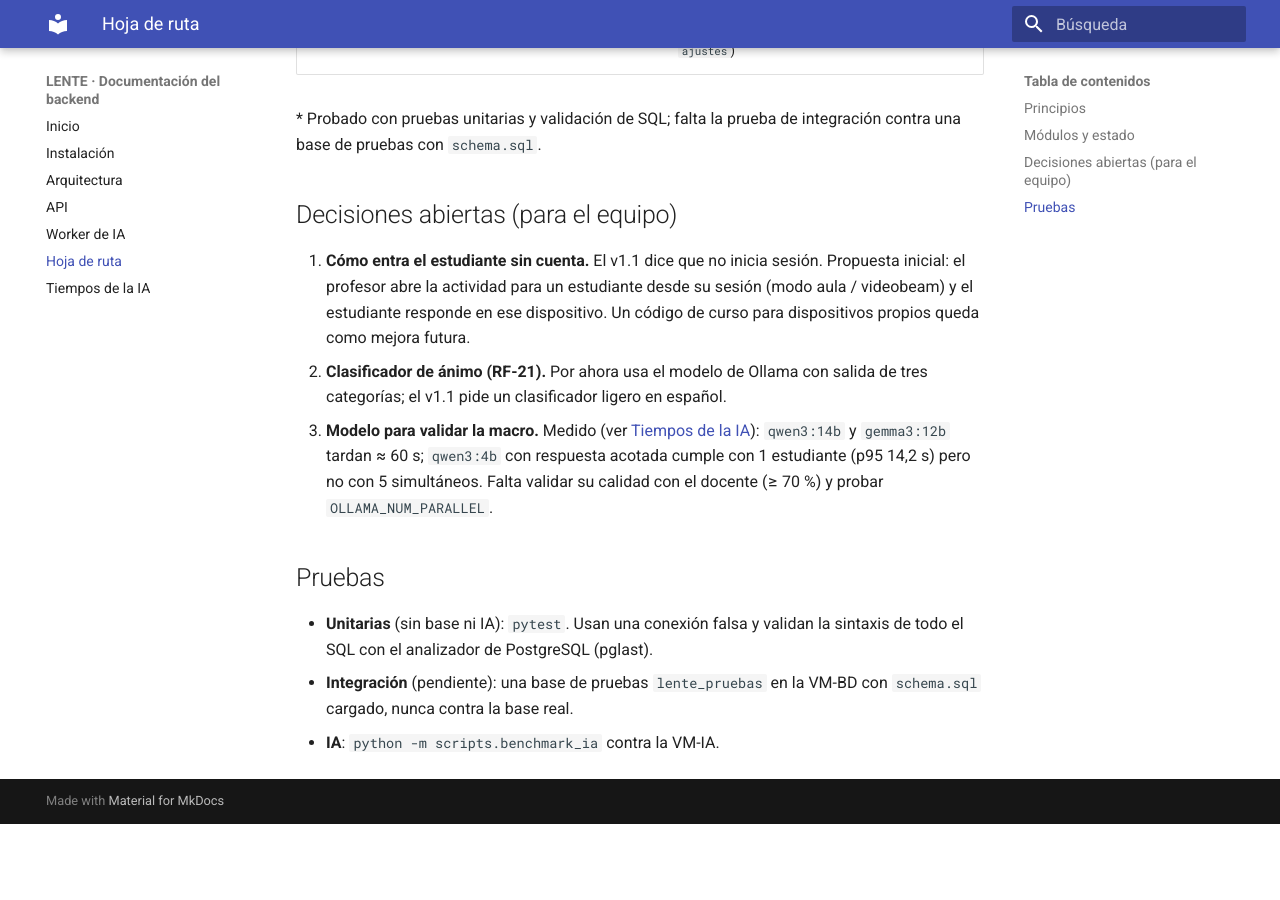
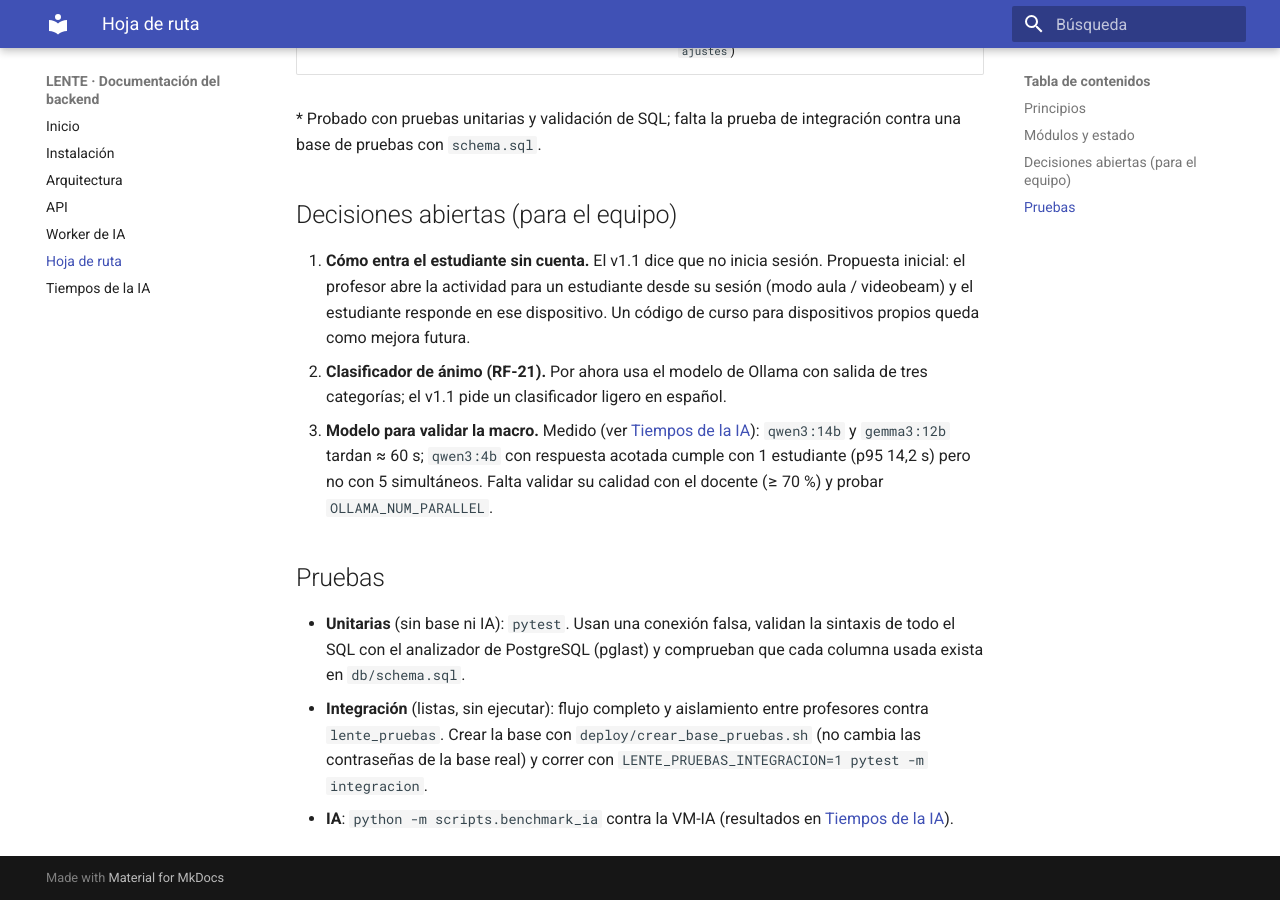
Before and after one commit to mvega09/lente, an MkDocs documentation site: the page built from docs/hoja-de-ruta.md, in a window 1280 px wide and 900 px high, scrolled down 1660 px. Built offline with MkDocs 1.6.1 and Material for MkDocs 9.7.7, drawn with Linux system fonts in a browser that asks for light colours; before the commit the page ends 2484 px from its top, so only the background shows below that.

Commit message:
Documenta la medición de la preparación de textos y el estado de las pruebas
Co-Authored-By: Claude Opus 5.5 <noreply@anthropic.com>

```diff
--- a/docs/hoja-de-ruta.md
+++ b/docs/hoja-de-ruta.md
@@ -51,8 +51,12 @@ integración contra una base de pruebas con `schema.sql`.
 
 ## Pruebas
 
-- **Unitarias** (sin base ni IA): `pytest`. Usan una conexión falsa y
-  validan la sintaxis de todo el SQL con el analizador de PostgreSQL (pglast).
-- **Integración** (pendiente): una base de pruebas `lente_pruebas` en la VM-BD
-  con `schema.sql` cargado, nunca contra la base real.
-- **IA**: `python -m scripts.benchmark_ia` contra la VM-IA.
+- **Unitarias** (sin base ni IA): `pytest`. Usan una conexión falsa, validan
+  la sintaxis de todo el SQL con el analizador de PostgreSQL (pglast) y
+  comprueban que cada columna usada exista en `db/schema.sql`.
+- **Integración** (listas, sin ejecutar): flujo completo y aislamiento entre
+  profesores contra `lente_pruebas`. Crear la base con
+  `deploy/crear_base_pruebas.sh` (no cambia las contraseñas de la base real) y
+  correr con `LENTE_PRUEBAS_INTEGRACION=1 pytest -m integracion`.
+- **IA**: `python -m scripts.benchmark_ia` contra la VM-IA
+  (resultados en [Tiempos de la IA](benchmark-ia.md)).
```
Also changed, not shown: docs/benchmark-ia.md (+15 -0 lines).
